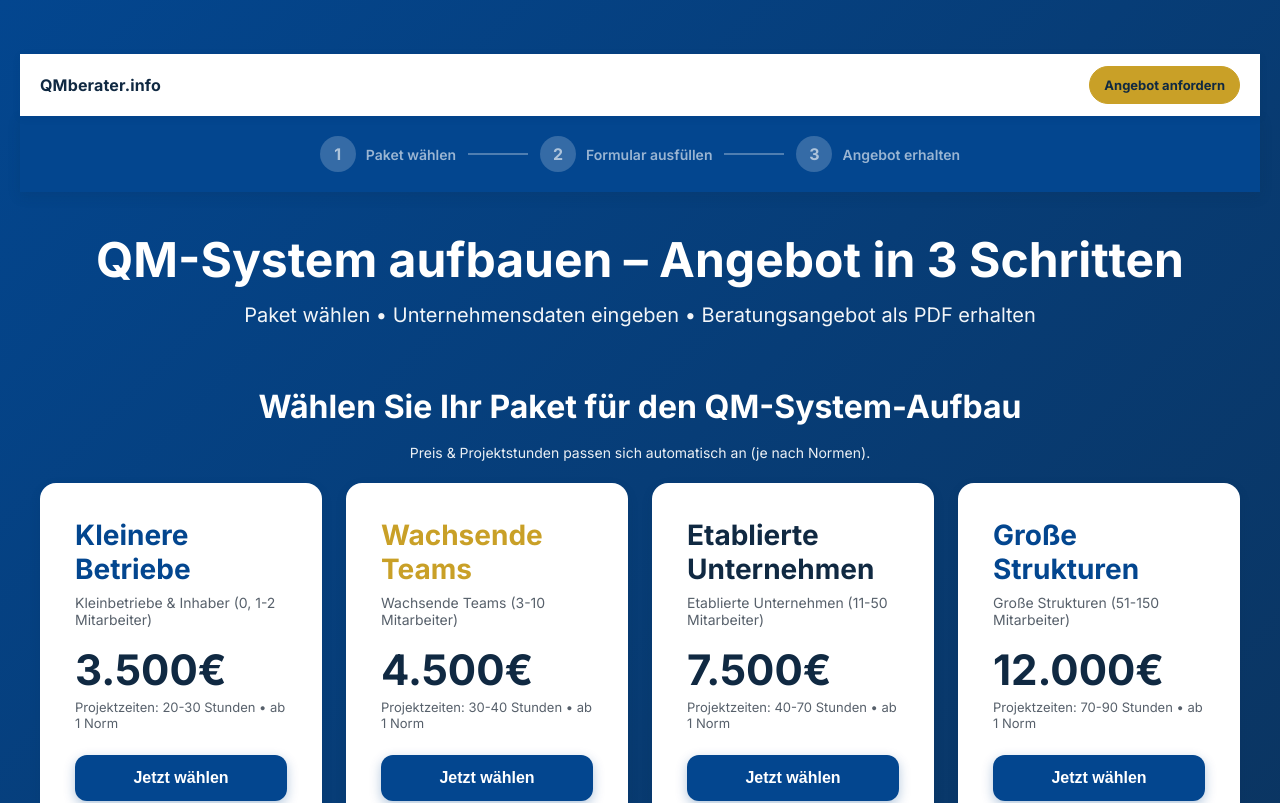
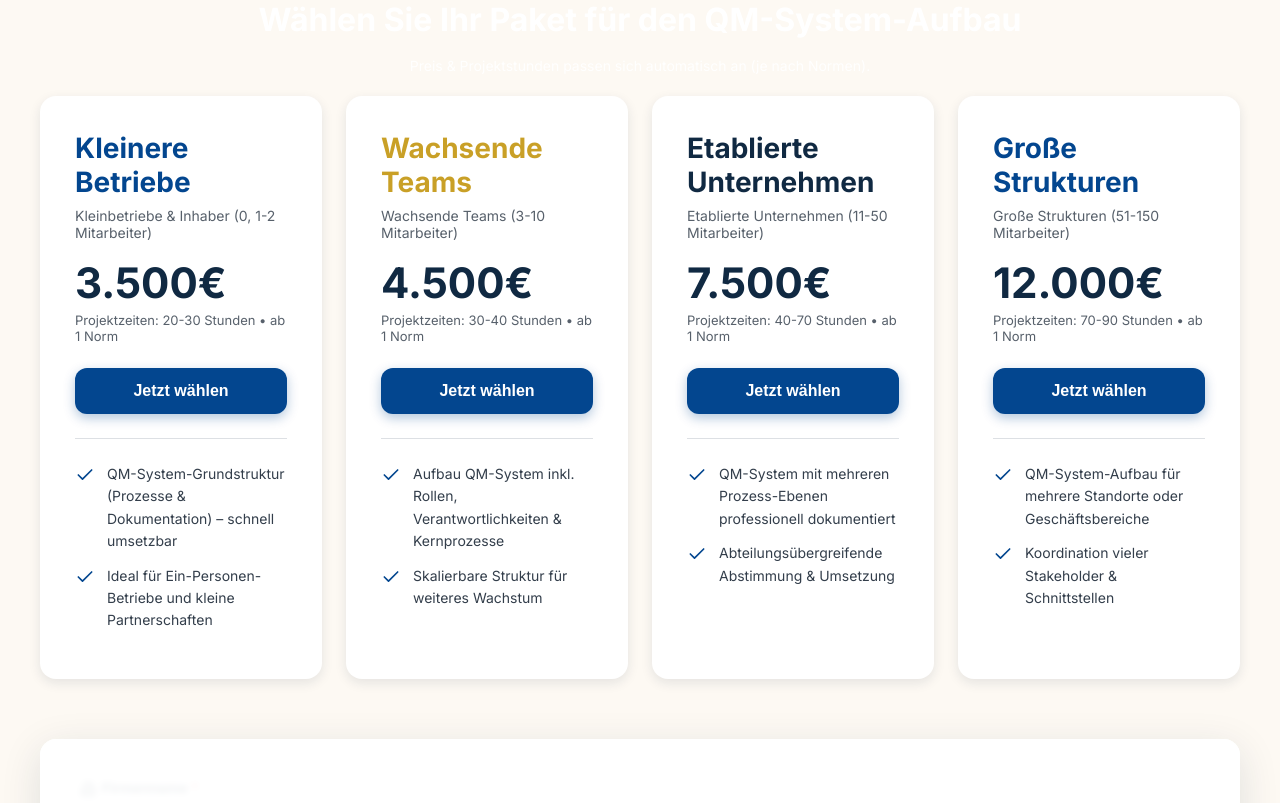
Before and after one commit to holgergrosser-hub/qmberater-angebot, a React (Vite) app: page / in a window 1280 px wide. Shown: the top 803 px of the page. Built offline with nearby package versions, Linux system fonts and the light colour scheme; the HTML template or start-up script is replaced by a standard one.

Commit message:
Remove chrome for embed

```diff
--- a/src/App.jsx
+++ b/src/App.jsx
@@ -74,23 +74,6 @@ const NORM_PRICING_BY_COUNT = {
 
 
 export default function App() {
-  const isEmbed = (() => {
-    try {
-      const params = new URLSearchParams(window.location.search);
-      const embedParam = params.get('embed');
-      if (embedParam === '1' || embedParam === 'true') return true;
-    } catch (_) {
-      // ignore
-    }
-
-    try {
-      return window.self !== window.top;
-    } catch (_) {
-      // Cross-origin iframes can throw; treat as embedded.
-      return true;
-    }
-  })();
-
   const [selectedPackage, setSelectedPackage] = useState(null);
   const [formData, setFormData] = useState({
     firma: '',
@@ -349,208 +332,11 @@ export default function App() {
       `}</style>
 
       <div style={{
-        minHeight: isEmbed ? 'auto' : '100vh',
-        background: isEmbed ? 'transparent' : `linear-gradient(135deg, ${BRAND.primary} 0%, ${BRAND.heading} 100%)`,
-        padding: isEmbed ? 0 : 'clamp(18px, 5vw, 54px) clamp(12px, 4vw, 20px)'
+        minHeight: 'auto',
+        background: 'transparent',
+        padding: 0
       }}>
         <div style={{ maxWidth: '1200px', margin: '0 auto' }}>
-
-          {/* Top bar - SOLID WHITE - STICKY */}
-          {!isEmbed && (
-            <div
-              data-topbar="true"
-              style={{
-                position: 'sticky',
-                top: 0,
-                zIndex: 50,
-                background: 'white',
-                paddingTop: '12px',
-                paddingBottom: '12px',
-                marginLeft: 'calc(-1 * clamp(12px, 4vw, 20px))',
-                marginRight: 'calc(-1 * clamp(12px, 4vw, 20px))',
-                paddingLeft: 'clamp(12px, 4vw, 20px)',
-                paddingRight: 'clamp(12px, 4vw, 20px)',
-                boxShadow: '0 2px 8px rgba(16, 41, 66, 0.08)',
-                marginBottom: '0'
-              }}
-            >
-              <div style={{
-                maxWidth: '1200px',
-                margin: '0 auto',
-                display: 'flex',
-                alignItems: 'center',
-                justifyContent: 'space-between',
-                gap: '12px'
-              }}>
-                <a href="/" style={{ display: 'inline-flex', alignItems: 'center', gap: '10px', textDecoration: 'none' }}>
-                  <div style={{
-                    fontWeight: 900,
-                    color: BRAND.heading,
-                    letterSpacing: '0.01em',
-                    fontSize: '16px'
-                  }}>
-                    QMberater.info
-                  </div>
-                </a>
-                <div style={{ display: 'flex', alignItems: 'center', gap: '10px', flexWrap: 'wrap', justifyContent: 'flex-end' }}>
-                  <a
-                    href="#pakete"
-                    onClick={(e) => {
-                      e.preventDefault();
-                      scrollToSection('pakete');
-                    }}
-                    style={{
-                      textDecoration: 'none',
-                      color: BRAND.heading,
-                      fontWeight: 800,
-                      fontSize: '13px',
-                      padding: '10px 14px',
-                      borderRadius: '999px',
-                      background: BRAND.accent500,
-                      border: `1px solid ${BRAND.accent500}`
-                    }}
-                  >
-                    Angebot anfordern
-                  </a>
-                </div>
-              </div>
-            </div>
-          )}
-
-          {/* Progress Indicator - STICKY & OPAQUE */}
-          {!isEmbed && (
-            <div style={{
-              position: 'sticky',
-              top: '54px',
-              zIndex: 40,
-              background: BRAND.primary,
-              borderRadius: '0',
-              padding: '20px',
-              marginBottom: '40px',
-              marginTop: '0',
-              boxShadow: '0 4px 12px rgba(16, 41, 66, 0.15)',
-              marginLeft: 'calc(-1 * clamp(12px, 4vw, 20px))',
-              marginRight: 'calc(-1 * clamp(12px, 4vw, 20px))',
-              paddingLeft: 'clamp(12px, 4vw, 20px)',
-              paddingRight: 'clamp(12px, 4vw, 20px)'
-            }}>
-              <div style={{
-                maxWidth: '1200px',
-                margin: '0 auto',
-                display: 'flex',
-                alignItems: 'center',
-                justifyContent: 'center',
-                gap: '12px',
-                flexWrap: 'wrap'
-              }}>
-              {/* Step 1 - Paket wählen */}
-              <div style={{ display: 'flex', alignItems: 'center', gap: '10px' }}>
-                <div style={{
-                  width: '36px',
-                  height: '36px',
-                  borderRadius: '50%',
-                  background: selectedPackage ? '#48bb78' : 'rgba(255,255,255,0.2)',
-                  color: selectedPackage ? 'white' : 'rgba(255,255,255,0.6)',
-                  display: 'flex',
-                  alignItems: 'center',
-                  justifyContent: 'center',
-                  fontWeight: '800',
-                  fontSize: '16px',
-                  transition: 'all 0.3s'
-                }}>
-                  {selectedPackage ? <CheckCircle2 size={20} /> : '1'}
-                </div>
-                <span style={{
-                  color: selectedPackage ? 'white' : 'rgba(255,255,255,0.6)',
-                  fontWeight: selectedPackage ? '800' : '600',
-                  fontSize: '14px'
-                }}>
-                  Paket wählen
-                </span>
-              </div>
-
-              {/* Divider */}
-              <div style={{
-                width: '60px',
-                height: '2px',
-                background: selectedPackage ? '#48bb78' : 'rgba(255,255,255,0.3)',
-                transition: 'all 0.3s'
-              }} />
-
-              {/* Step 2 - Formular ausfüllen */}
-              <div style={{ display: 'flex', alignItems: 'center', gap: '10px' }}>
-                <div style={{
-                  width: '36px',
-                  height: '36px',
-                  borderRadius: '50%',
-                  background: isFormComplete ? '#48bb78' : 'rgba(255,255,255,0.2)',
-                  color: isFormComplete ? 'white' : 'rgba(255,255,255,0.6)',
-                  display: 'flex',
-                  alignItems: 'center',
-                  justifyContent: 'center',
-                  fontWeight: '800',
-                  fontSize: '16px',
-                  transition: 'all 0.3s'
-                }}>
-                  {isFormComplete ? <CheckCircle2 size={20} /> : '2'}
-                </div>
-                <span style={{
-                  color: isFormComplete ? 'white' : 'rgba(255,255,255,0.6)',
-                  fontWeight: isFormComplete ? '800' : '600',
-                  fontSize: '14px'
-                }}>
-                  Formular ausfüllen
-                </span>
-              </div>
-
-              {/* Divider */}
-              <div style={{
-                width: '60px',
-                height: '2px',
-                background: isFormComplete ? '#48bb78' : 'rgba(255,255,255,0.3)',
-                transition: 'all 0.3s'
-              }} />
-
-              {/* Step 3 - Angebot erhalten */}
-              <div style={{ display: 'flex', alignItems: 'center', gap: '10px' }}>
-                <div style={{
-                  width: '36px',
-                  height: '36px',
-                  borderRadius: '50%',
-                  background: status === 'success' ? '#48bb78' : 'rgba(255,255,255,0.2)',
-                  color: status === 'success' ? 'white' : 'rgba(255,255,255,0.6)',
-                  display: 'flex',
-                  alignItems: 'center',
-                  justifyContent: 'center',
-                  fontWeight: '800',
-                  fontSize: '16px',
-                  transition: 'all 0.3s'
-                }}>
-                  {status === 'success' ? <CheckCircle2 size={20} /> : '3'}
-                </div>
-                <span style={{
-                  color: status === 'success' ? 'white' : 'rgba(255,255,255,0.6)',
-                  fontWeight: status === 'success' ? '800' : '600',
-                  fontSize: '14px'
-                }}>
-                  Angebot erhalten
-                </span>
-              </div>
-            </div>
-            </div>
-          )}
-
-          {/* Header */}
-          {!isEmbed && (
-            <div style={{ textAlign: 'center', marginBottom: '60px', color: 'white' }}>
-              <h1 style={{ fontSize: 'clamp(30px, 5vw, 48px)', fontWeight: '700', marginBottom: '16px', lineHeight: '1.15' }}>
-                QM-System aufbauen – Angebot in 3 Schritten
-              </h1>
-              <p style={{ fontSize: 'clamp(14px, 2.2vw, 20px)', opacity: 0.95, maxWidth: '1000px', margin: '0 auto', padding: '0 12px' }}>
-                Paket wählen • Unternehmensdaten eingeben • Beratungsangebot als PDF erhalten
-              </p>
-            </div>
-          )}
 
           {/* Package Cards */}
           <div id="pakete" style={{ marginBottom: '60px' }}>
@@ -1003,18 +789,6 @@ export default function App() {
           </div>
 
           {/* Footer */}
-          {!isEmbed && (
-            <div style={{ textAlign: 'center', marginTop: '60px', color: 'white', fontSize: '14px', opacity: 0.9 }}>
-              <p style={{ margin: '0 0 8px 0' }}>
-                <strong>QMberater.info</strong>
-              </p>
-              <p style={{ margin: '10px 0 0 0', fontSize: '13px' }}>
-                <a href="/impressum" style={{ color: 'rgba(255,255,255,0.92)', textDecoration: 'underline' }}>Impressum</a>
-                {' '}|{' '}
-                <a href="/datenschutz" style={{ color: 'rgba(255,255,255,0.92)', textDecoration: 'underline' }}>Datenschutz</a>
-              </p>
-            </div>
-          )}
 
         </div>
       </div>
```
